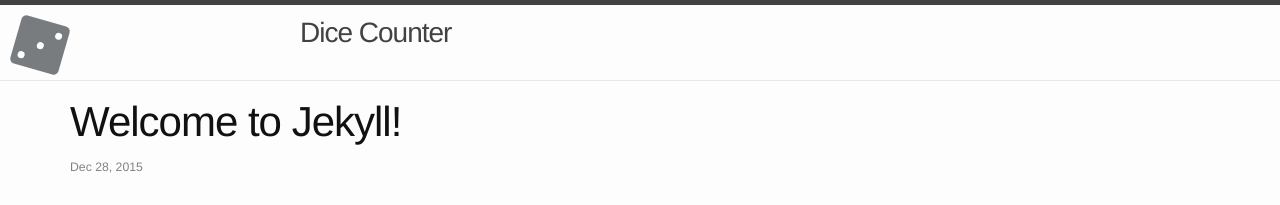
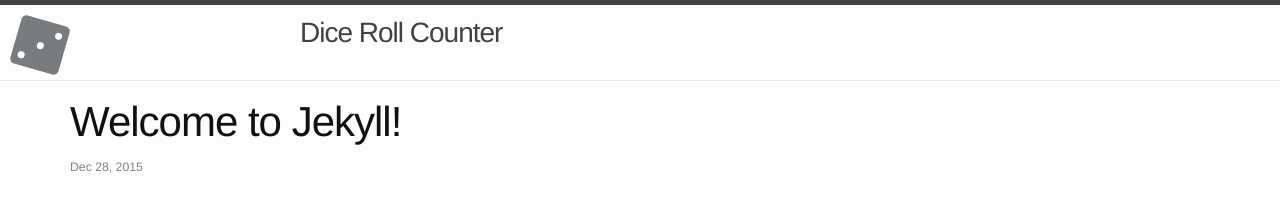
Before and after one commit to uxjulia/dice-counter, a Jekyll site: the page built from app/_posts/2015-12-28-welcome-to-jekyll.markdown, in a window 1280 px wide. Shown: the top 205 px of the page. Built offline with Jekyll 4.4.1, drawn with Linux system fonts in a browser that asks for light colours; some of the changed lines change nothing that is shown.

Commit message:
minor edits

```diff
--- a/app/_config.yml
+++ b/app/_config.yml
@@ -1,8 +1,8 @@
 # Site settings
-title: Dice Counter
-email: your-email@domain.com
+title: Dice Roll Counter
+email: ux@jvlia.co
 description: > # this means to ignore newlines until "baseurl:"
- A thing to keep track of dice rolls.
+ Track and graph die rolls.
 baseurl: "" # the subpath of your site, e.g. /blog/
 url: "http://dice.jvlia.co" # the base hostname & protocol for your site
 
```
Also changed, not shown: app/_layouts/home.html (+1 -8 lines).
